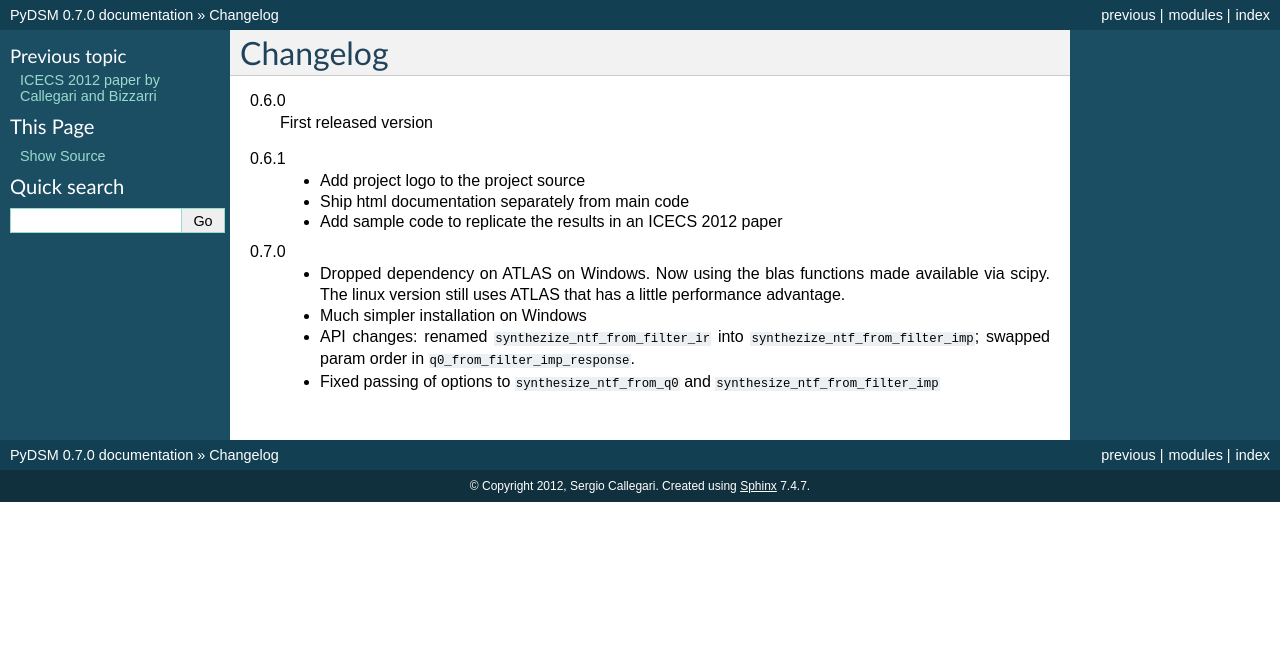
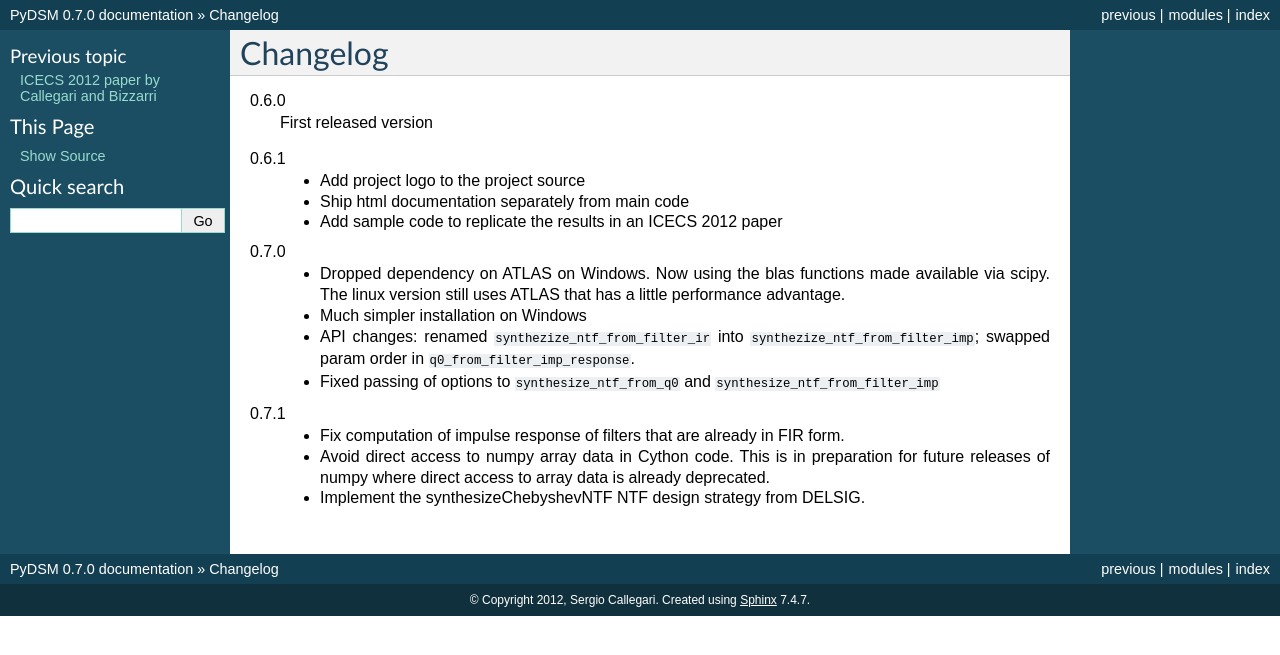
Before and after one commit to sergiocallegari/PyDSM, a Sphinx documentation site: the page built from doc/source/changelog.rst, in a window 1280 px wide. Shown: the top 655 px of the page. Built offline with Sphinx 7.4.7, drawn with Linux system fonts in a browser that asks for light colours; formulas are drawn with MathJax 3.

Commit message:
Prepare changelog for 0.7.1

```diff
--- a/doc/source/changelog.rst
+++ b/doc/source/changelog.rst
@@ -19,3 +19,11 @@ Changelog
      ``q0_from_filter_imp_response``.
    - Fixed passing of options to ``synthesize_ntf_from_q0`` and
      ``synthesize_ntf_from_filter_imp``
+
+0.7.1
+   - Fix computation of impulse response of filters that are already in
+     FIR form.
+   - Avoid direct access to numpy array data in Cython code. This is in
+     preparation for future releases of numpy where direct access to
+     array data is already deprecated.
+   - Implement the synthesizeChebyshevNTF NTF design strategy from DELSIG.
```
